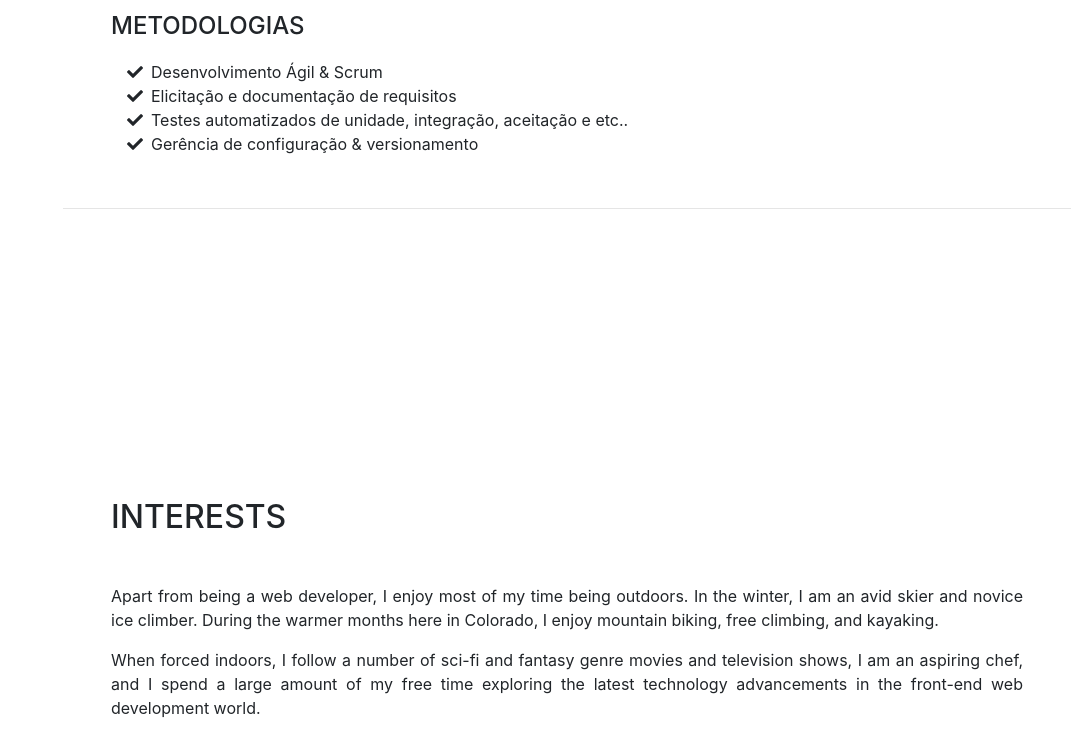
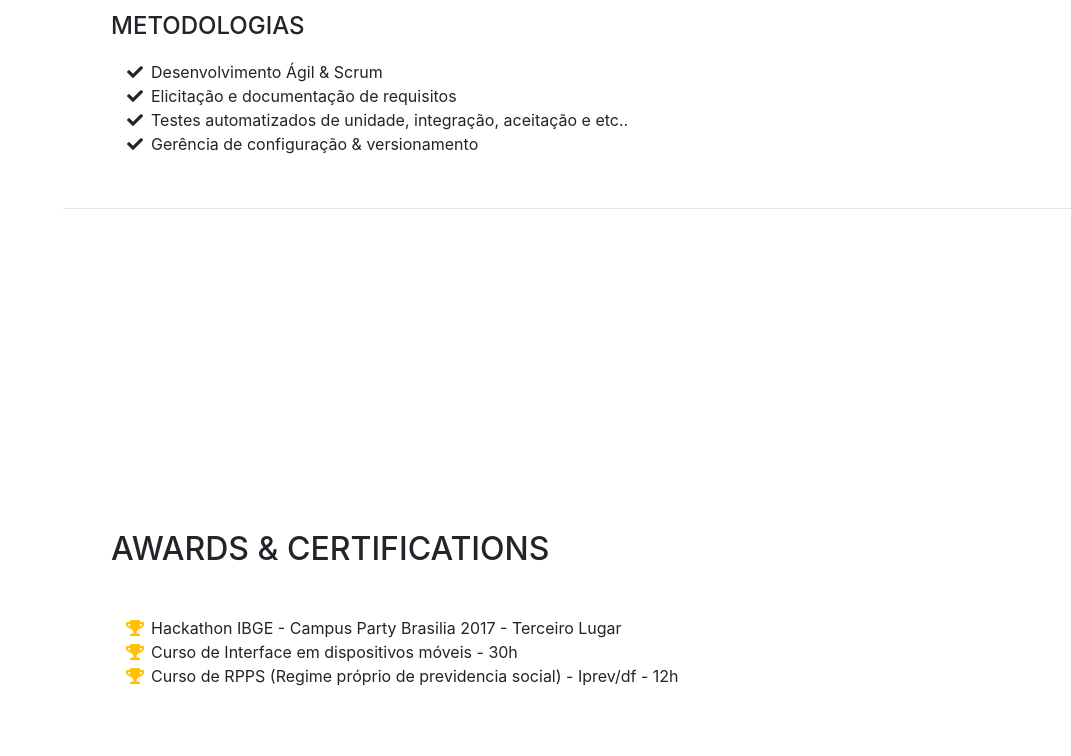
Before and after one commit to lucasBrilhante/lucasBrilhante.github.io, a website with bundled scripts: page index.html in a window 1280 px wide. Shown: the part 3408-4164 px from the top of the page, without its empty margins (209-1280 px from the left). Built offline with nearby package versions, Linux system fonts and the light colour scheme; a web font is replaced by a local one.

Commit message:
Update index.html

```diff
--- a/index.html
+++ b/index.html
@@ -197,15 +197,6 @@
         </div>
       </section>
 
-      <hr class="m-0">
-
-      <section class="resume-section p-3 p-lg-5 d-flex flex-column" id="interests">
-        <div class="my-auto">
-          <h2 class="mb-5">Interests</h2>
-          <p>Apart from being a web developer, I enjoy most of my time being outdoors. In the winter, I am an avid skier and novice ice climber. During the warmer months here in Colorado, I enjoy mountain biking, free climbing, and kayaking.</p>
-          <p class="mb-0">When forced indoors, I follow a number of sci-fi and fantasy genre movies and television shows, I am an aspiring chef, and I spend a large amount of my free time exploring the latest technology advancements in the front-end web development world.</p>
-        </div>
-      </section>
 
       <hr class="m-0">
 
```
